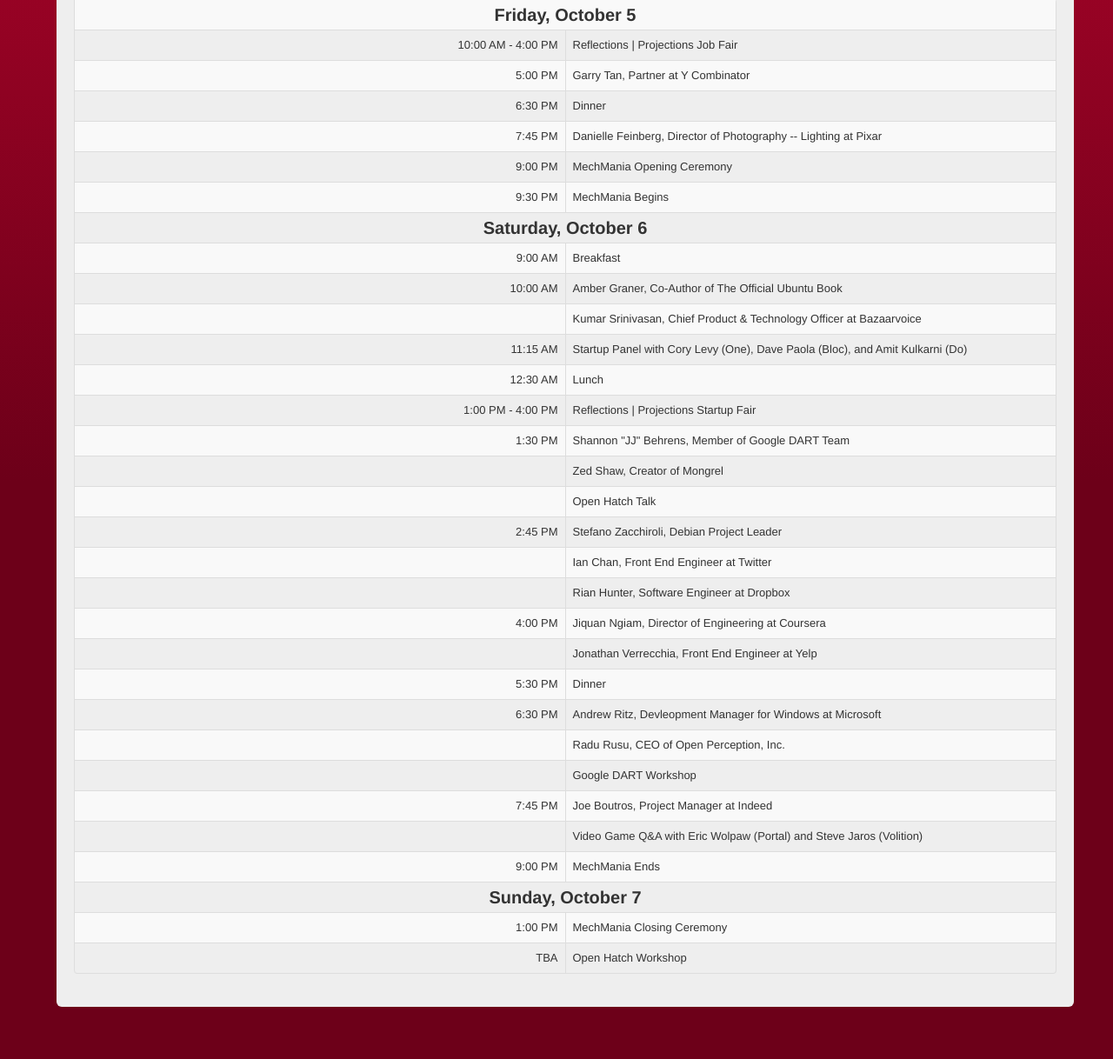
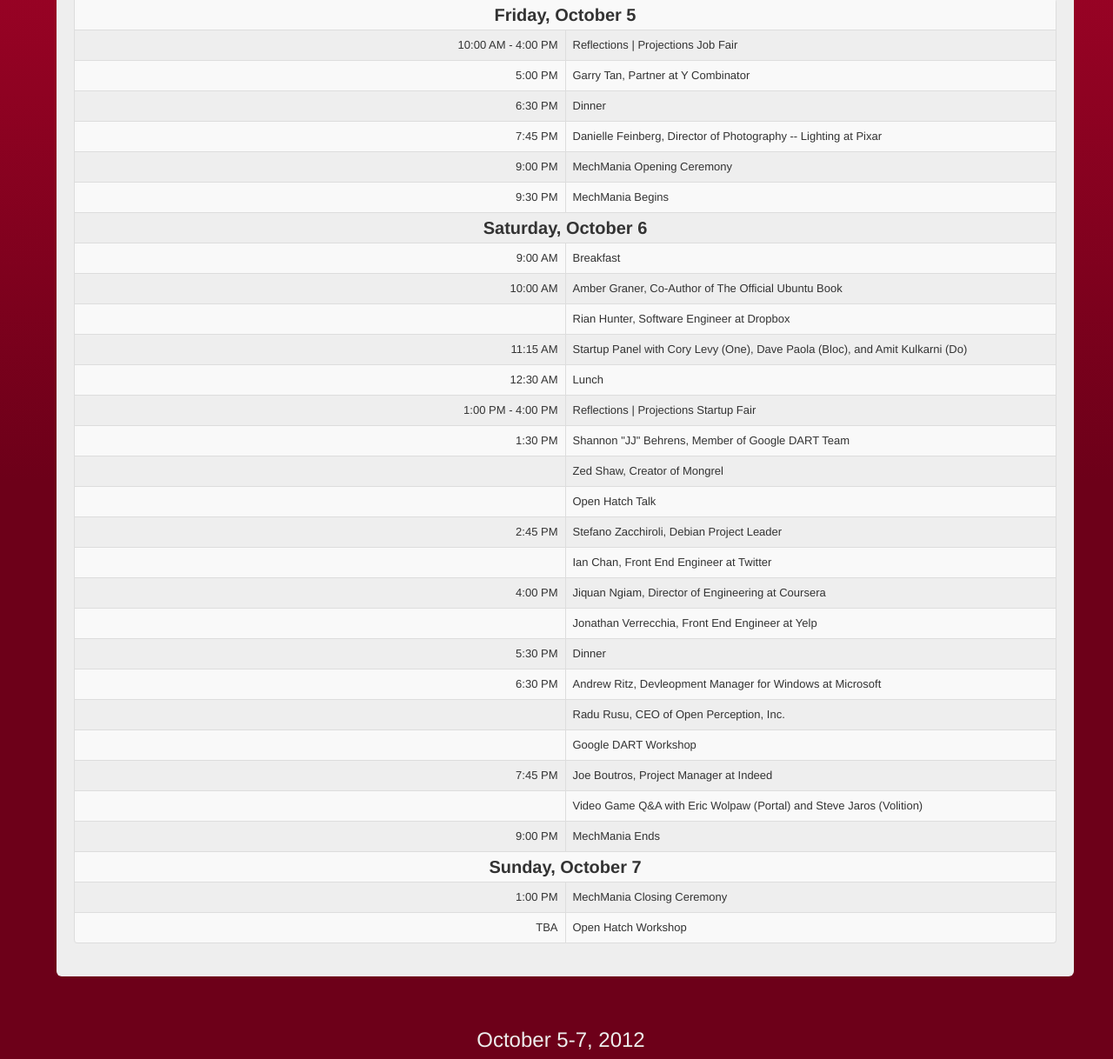
Before and after one commit to ReflectionsProjections/mango-django, a PHP site: page /schedule.php in a window 1280 px wide. Shown: the part 246-1464 px from the top of the page at 87% size. Run offline with PHP 8.4, Linux system fonts and the light colour scheme.

Commit message:
removed kumar from the schedule and moved up dropbox

```diff
--- a/schedule.php
+++ b/schedule.php
@@ -76,8 +76,7 @@
 							<td>Amber Graner, Co-Author of The Official Ubuntu Book</td>
 						<tr>
 						  <td></td>
-						  <td>Kumar Srinivasan, Chief Product & Technology Officer at Bazaarvoice</td>
-</tr>
+						  <td>Rian Hunter, Software Engineer at Dropbox</td>
 						</tr>
 						<tr>
 						  <td>11:15 AM</td>
@@ -110,10 +109,6 @@
 						<tr>
 						  <td></td>
 						  <td>Ian Chan, Front End Engineer at Twitter</td>
-						</tr>
-						<tr>
-						  <td></td>
-						  <td>Rian Hunter, Software Engineer at Dropbox</td>
 						</tr>
 						<tr>
 						  <td>4:00 PM</td>
```
